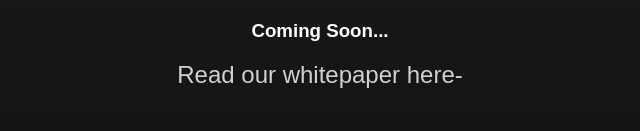
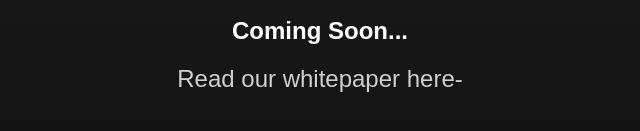
Before and after one commit to jajjer/stream-home, a plain HTML site: page index.html in a window 1280 px wide. Shown: the part 525-656 px from the top of the page, 320-960 px from the left. Drawn offline with Linux system fonts and the light colour scheme.

Commit message:
Update index.html

```diff
--- a/index.html
+++ b/index.html
@@ -9,7 +9,7 @@
 <body>
     <header>
         <img src="./Independent-Streaming-logos_white.png" alt="My Logo">
-        <h3>Coming Soon...</h3>
+        <h2>Coming Soon...</h2>
         <p>Read our whitepaper here-</p>
     </header>
 </body>
```
